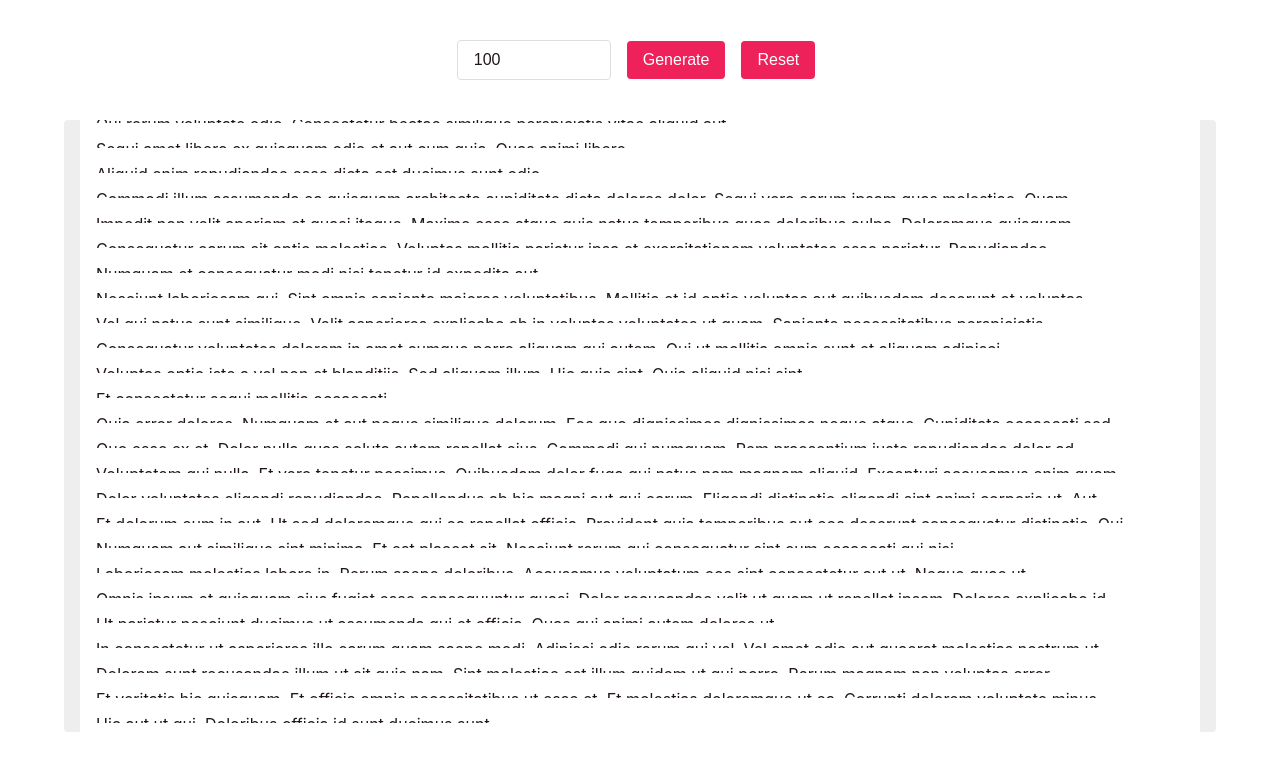
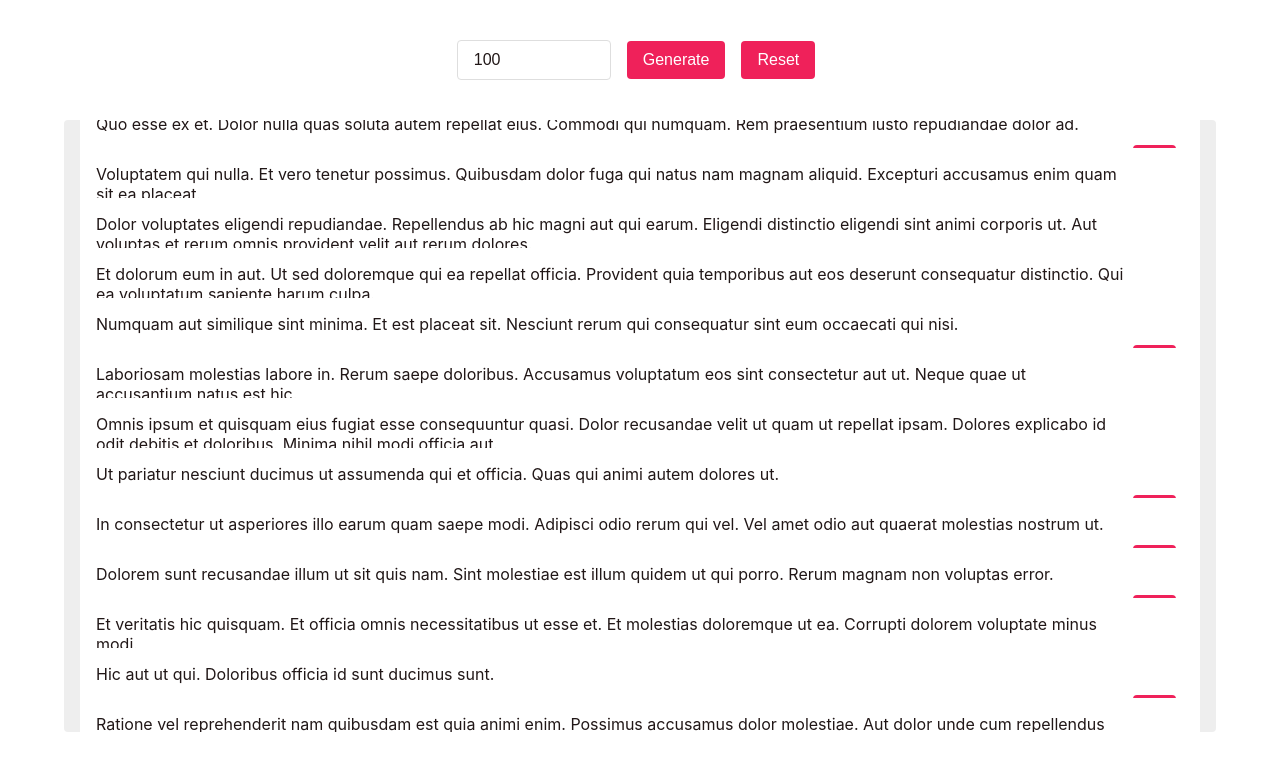
Before and after one commit to akiokio/inverse_virtualized_list, a React (Create React App) app: page / in a window 1280 px wide. Both pictures are taken after a click on the button "Generate". Shown: the top 770 px of the page. Built offline with nearby package versions, Linux system fonts and the light colour scheme.

Commit message:
feat(invesed-list): improve scroll-to-last event

```diff
--- a/src/InverseList/InverseList.js
+++ b/src/InverseList/InverseList.js
@@ -23,7 +23,7 @@ class InverseList extends Component {
 
   cache = new CellMeasurerCache({
     fixedWidth: true,
-    minHeight: 25
+    minHeight: 50
   });
 
   noRowsRenderer = () => <NoRows />;
@@ -58,19 +58,16 @@ class InverseList extends Component {
 
   componentDidUpdate(prevProps) {
     const { listItems } = this.props;
-    !prevProps.listItems.equals(listItems) && this.cache.clearAll();
+    if (!prevProps.listItems.equals(listItems)) {
+      this.cache.clearAll();
+      this.setState({ scrollPosition: listItems.size - 1 });
+    }
   }
-
-  handleRowsRendered = () => {
-    const { listItems } = this.props;
-    console.log("row rendered");
-    this.setState({ scrollPosition: listItems.size });
-  };
 
   render() {
     const { listItems } = this.props;
     const { scrollPosition } = this.state;
-    console.log("render", listItems.size);
+    console.log("render");
     return (
       <AutoSizer>
         {({ width, height }) => (
--- a/src/ListItem/ListItem.js
+++ b/src/ListItem/ListItem.js
@@ -17,7 +17,8 @@ const ListItem = ({ style, item, handleRemove, index }) => {
           </div>
           <br />
           <div>
-            <strong>Position in the batch:</strong> {item.get("localIndex")}
+            <strong>Position: </strong>
+            {index}
           </div>
         </div>
         <div className={styles.ItemRightSide}>
```
